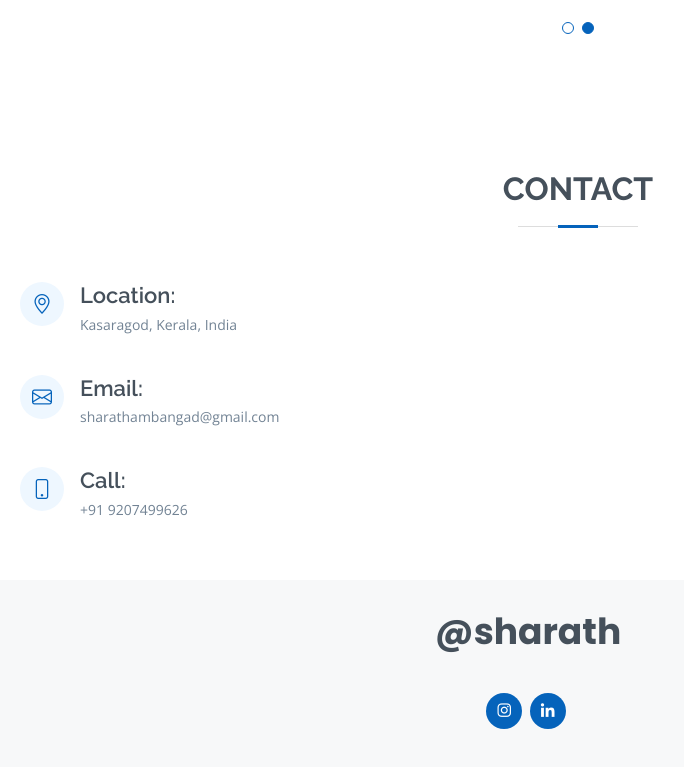
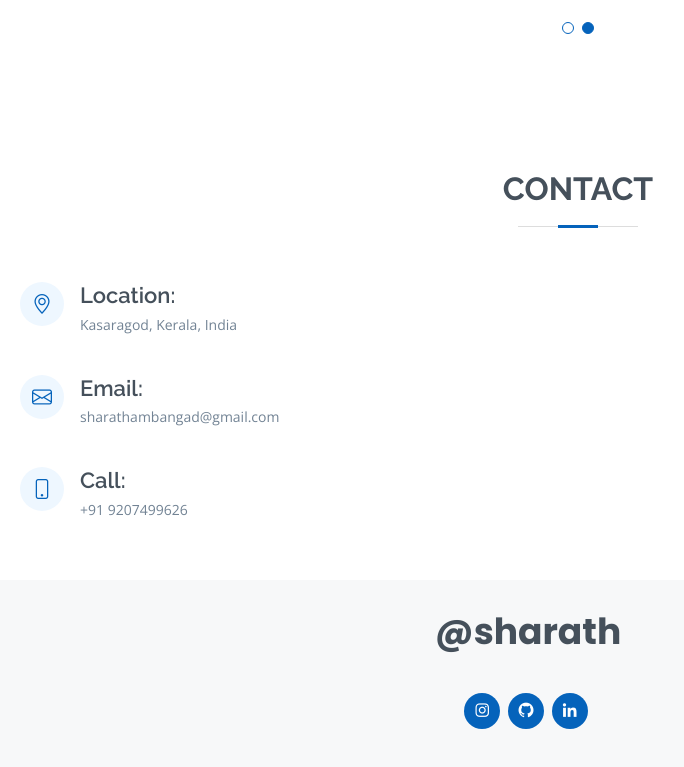
Before and after one commit to sharathambangad/sharathambangad.github.io, a plain HTML site: page index.html in a window 1280 px wide. Shown: the part 4226-4993 px from the top of the page, without its empty margins (112-796 px from the left). Drawn offline with nearby package versions, Linux system fonts and the light colour scheme.

Commit message:
Added Git Link

```diff
--- a/index.html
+++ b/index.html
@@ -762,7 +762,9 @@
           <a href="https://www.instagram.com/sharathambangad/" class="instagram"
             ><i class="bx bxl-instagram"></i
           ></a>
-          <!-- <a href="#" class="google-plus"><i class="bx bxl-skype"></i></a> -->
+          <a href="https://github.com/sharathambangad/" class="google-plus"
+            ><i class="bx bxl-github"></i
+          ></a>
           <a href="http://www.linkedin.com/in/sharathambangad/" class="linkedin"
             ><i class="bx bxl-linkedin"></i
           ></a>
```
